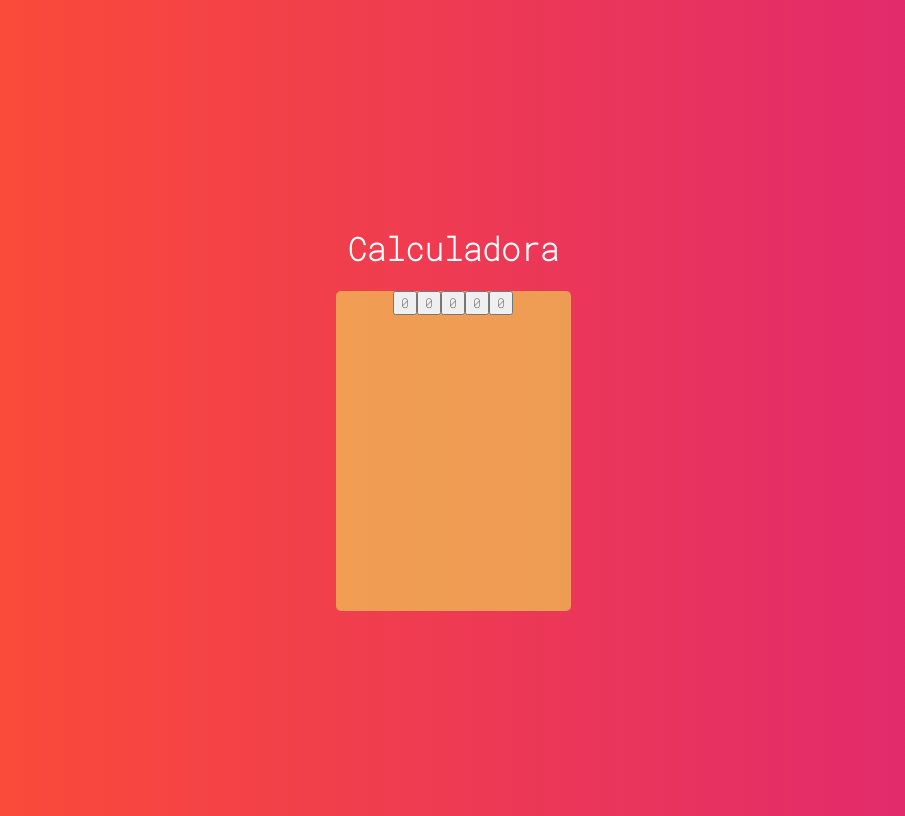
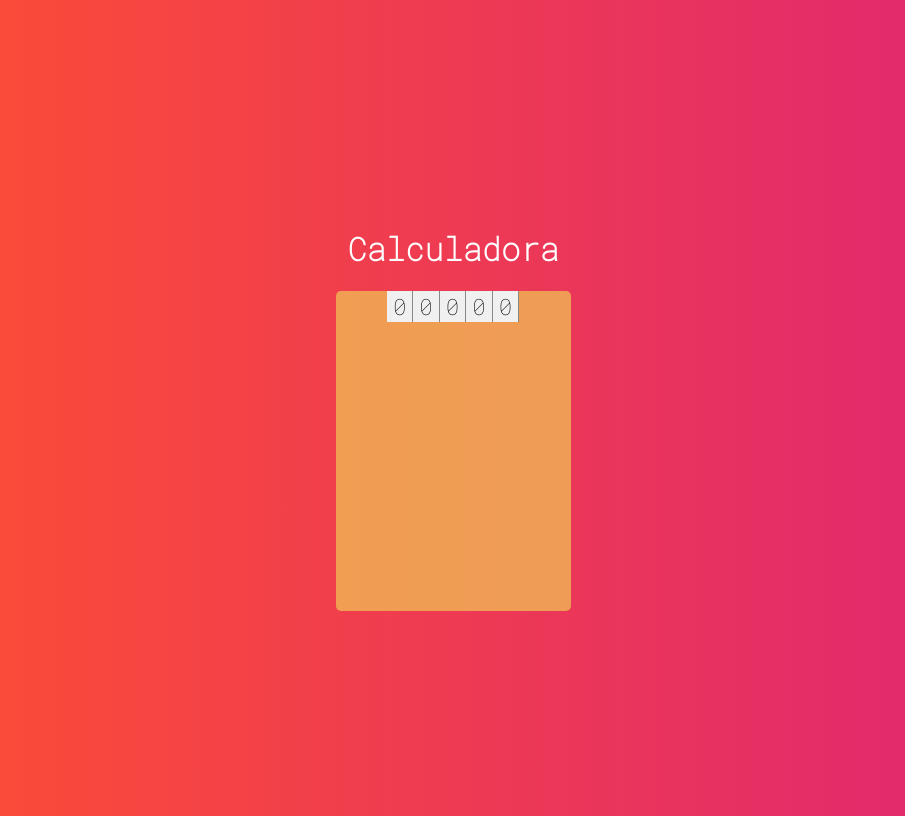
Before and after one commit to NayanneBatista/calculadora-react, a React (Create React App) app: page / in a window 1280 px wide. Shown: the whole page, without its empty margins (187-1092 px from the left). Built offline with nearby package versions, Linux system fonts and the light colour scheme.

Commit message:
add Button css

```diff
--- a/src/components/Button.css
+++ b/src/components/Button.css
@@ -0,0 +1,13 @@
+:root {
+    --bg-button: #f0f0f0;
+    --border-button: solid 1px #888;
+}
+
+.button {
+    font-size: 1.4em;
+    background-color: var(--bg-button);
+    border: none;
+    border-right: var(--border-button);
+    border-bottom: var(--border-buton);
+    outline: none;
+}
```
